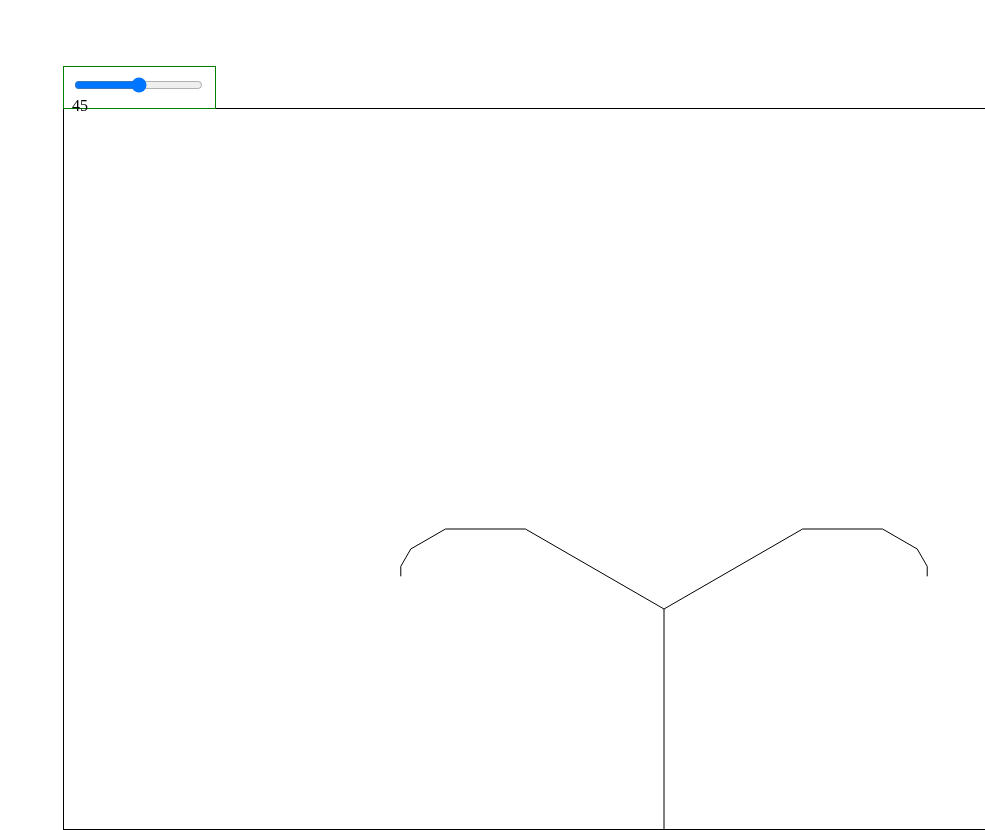
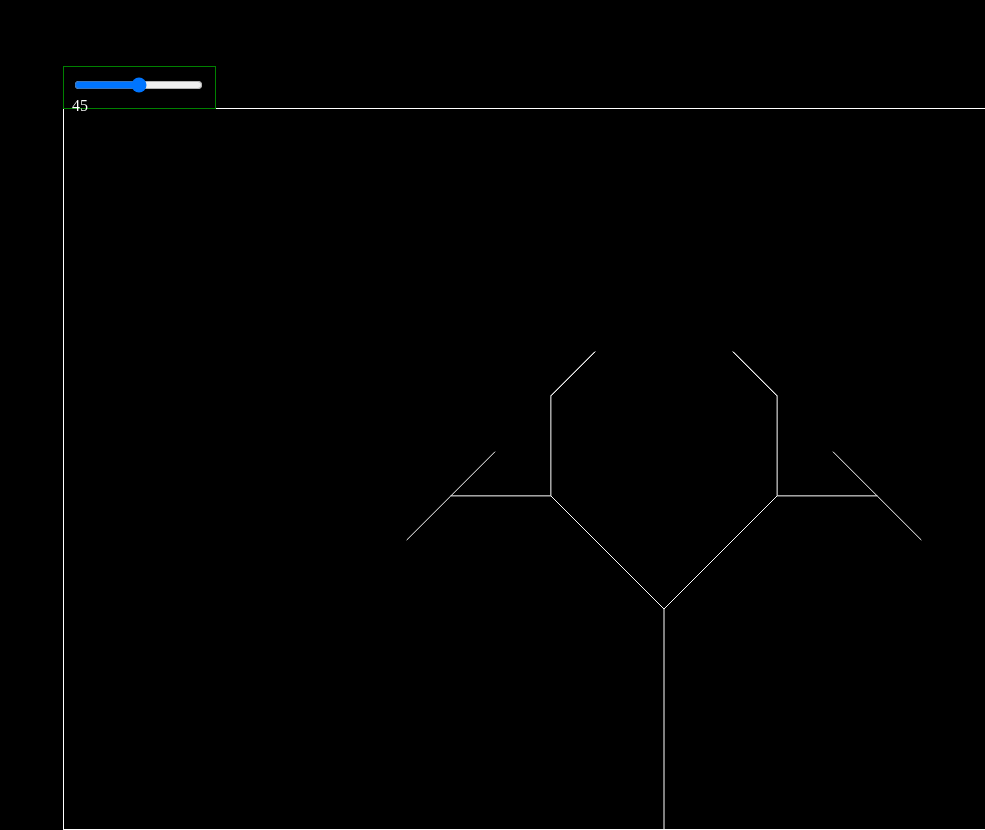
Before and after one commit to YuraHarchenko2018/pythagoras-tree, a plain HTML site: page index.html in a window 1280 px wide. Shown: the top 830 px of the page, without its empty margins (295-1280 px from the left). Drawn offline with Linux system fonts and the light colour scheme.

Commit message:
added a generate all branch

```diff
--- a/index.css
+++ b/index.css
@@ -2,14 +2,18 @@
     margin: 100px 350px;
     width: 1200px;
     height: 720px;
-    border: 1px solid black;
+    border: 1px solid white;
 }
 .range_wrapper {
     width: 135px;
     height: 25px;
     padding: 8px;
     border: 1px solid green;
+    color: white;
     position: fixed;
     left: 358px;
     top: 66px;
 }
+body {
+    background: #000;
+}
--- a/index_oop.js
+++ b/index_oop.js
@@ -4,10 +4,10 @@ class Tree {
         this.canvas = document.querySelector('#ctx')
         this.Drange = document.querySelector('#set_degr')
         this.ctx = this.canvas.getContext('2d')
-        this.ctx.lineWidth = 1       // толщина линии
-        this.ctx.fillStyle = 'black' // цвет    линии
+        this.ctx.lineWidth = 1         // толщина линии
+        this.ctx.strokeStyle = 'white' // цвет    линии
 
-        this.degrBase = 30
+        this.degrBase = 45
         this.degr = this.degrBase
 
         this.set_default()
@@ -15,12 +15,13 @@ class Tree {
     }
 
     set_default() {
-        this.length = 160
-        this.step_value = 10
+        this.length = 160 // первоначальная длинна лнии
+        this.step_value = 3 // кол-во шагов (росования)
 
-        this.baseX = 600
-        this.baseY = 720
+        this.baseX = 600 // дефолтная ширина
+        this.baseY = 720 // дефолтная высота (в самом низу)
 
+        // координаты столба дерева
         this.lineX = 600
         this.lineY = 500
     }
@@ -47,60 +48,133 @@ class Tree {
 
         this.degrBase = value
         this.degr = value
-        this.makeTree()
+        this.makeTree_new()
     }
 
     makeTree() {
-        this.ctx.beginPath()
+        // отрисовываем столб дерева
+        this.ctx.beginPath()                     // clear field
         this.ctx.moveTo(this.baseX, this.baseY); // передвигаем перо
         this.ctx.lineTo(this.lineX, this.lineY); // рисуем линию
 
         this.direction = 'right'
-        for (let i = 0; i < this.step_value; i++) {
-            this.new_createBranch(i)
-        }
+        this.createBranch()
 
         this.set_default()
         this.ctx.moveTo(this.lineX, this.lineY); // передвигаем перо
         this.degr = this.degrBase
 
         this.direction = 'left'
-        for (let i = 0; i < this.step_value; i++) {
-            this.new_createBranch(i)
-        }
+        this.createBranch()
 
         this.ctx.stroke()
         this.ctx.closePath()
     }
 
-    new_createBranch(i) {
-        let degr_str = String(this.degrBase)
-        let coefficient = 1
-        if(degr_str.length > 1) {
-            coefficient = degr_str.slice(0, 1)
+    makeTree_new() {
+        // отрисовываем столб дерева
+        this.ctx.beginPath()                     // clear field
+        this.ctx.moveTo(this.baseX, this.baseY); // передвигаем перо
+        this.ctx.lineTo(this.lineX, this.lineY); // рисуем линию
+
+        this.createBranch_new(this.step_value, true, this.degr, this.length, this.lineX, this.lineY)
+
+        this.set_default()
+        this.ctx.moveTo(this.lineX, this.lineY); // передвигаем перо
+        this.degr = this.degrBase
+
+        this.createBranch_new(this.step_value, false, this.degr, this.length, this.lineX, this.lineY)
+
+        this.ctx.stroke()
+        this.ctx.closePath()
+    }
+
+    createBranch_new(stepValue = 10, sideBool = true, degr = 45, length, lineX, lineY) {
+        this.direction = sideBool ? 'right' : 'left'
+
+        if(stepValue > 0) {
+            // processing
+            let result = this.count_angle_new(degr, length, lineX, lineY)
+            this.ctx.moveTo(lineX, lineY)
+            this.ctx.lineTo(result.lineX, result.lineY)
+
+            length = length / 1.6
+
+            stepValue--
+            this.createBranch_new(stepValue, sideBool, (degr - Number(this.degrBase)), length, result.lineX, result.lineY)
+            this.createBranch_new(stepValue, !sideBool, (degr + Number(this.degrBase)), length, result.lineX, result.lineY)
+        }
+    }
+
+    count_angle_new(degr, length, lineX, lineY) {
+        degr = Number(degr)
+
+        if(degr <= 0) degr = 360 + degr
+
+        if(degr > 0 && degr < 90) {
+            let result = this.do_1_section_new(lineX, lineY, length, degr)
+            lineX = result.lineX
+            lineY = result.lineY
+        }
+        if(degr > 90 && degr < 180) {
+            let result = this.do_2_section_new(lineX, lineY, length, degr)
+            lineX = result.lineX
+            lineY = result.lineY
+        }
+        if(degr > 180 && degr < 270) {
+            let result = this.do_3_section_new(lineX, lineY, length, degr)
+            lineX = result.lineX
+            lineY = result.lineY
+        }
+        if(degr > 270 && degr < 360) {
+            let result = this.do_4_section_new(lineX, lineY, length, degr)
+            lineX = result.lineX
+            lineY = result.lineY
         }
 
-        if(i != 0) {
-            this.degr -= Number(this.degrBase ) // / coefficient
-        } else if(this.degr == 0) {
-            this.degr -= Number(this.degrBase ) // / coefficient
+        /////////
+        if(degr == 90)  lineY -= length
+
+        if(degr == 180) {
+            if(this.direction == "right") {
+                lineX -= length
+            }
+            if(this.direction == "left") {
+                lineX += length
+            }
+        }
+        if(degr == 270) lineY += length
+
+        if(degr == 360) {
+            if(this.direction == "right") {
+                lineX += length
+            }
+            if(this.direction == "left") {
+                lineX -= length
+            }
         }
 
-        this.count_angle()
+        return {
+            "lineY": lineY,
+            "lineX": lineX
+        }
+    }
 
+    createBranch() {
+        while(this.step_value > 0) {
+            this.count_angle()
+            this.ctx.lineTo(this.lineX, this.lineY)
 
-        this.step_value--
-        //this.direction = 'left'
-        // for (let i = 0; i < this.step_value; i++) {
-        //     this.new_createBranch(i)
-        // }
-
-        this.length = this.length / 2
+            this.degr -= Number(this.degrBase )
+            this.length = this.length / 1.6
+            this.step_value--
+        }
     }
 
     count_angle() {
+        this.degr = Number(this.degr)
+
         if(this.degr <= 0) this.degr = 360 + this.degr
-
 
         if(this.degr > 0 && this.degr < 90) {
             this.do_1_section()
@@ -138,8 +212,6 @@ class Tree {
             }
         }
 
-
-        this.ctx.lineTo(this.lineX, this.lineY)
     }
 
     ///////
@@ -163,6 +235,30 @@ class Tree {
         }
     }
 
+    do_1_section_new(lineX, lineY, length, degr) {
+        let radian = degr * Math.PI / 180
+
+        // if turn right
+        let sin = Math.sin(radian)
+        let cos = Math.cos(radian)
+        let yLength = length * sin
+        let xLength = length * cos
+
+        if(this.direction == "right") {
+            lineX += xLength
+            lineY -= yLength
+        }
+        if(this.direction == "left") {
+            lineX -= xLength
+            lineY -= yLength
+        }
+
+        return {
+            "lineY": lineY,
+            "lineX": lineX
+        }
+    }
+
     do_2_section() {
         let degr = this.degr - 90
         let radian = degr * Math.PI / 180
@@ -180,6 +276,31 @@ class Tree {
         if(this.direction == "left") {
             this.lineX += xLength
             this.lineY -= yLength
+        }
+    }
+
+    do_2_section_new(lineX, lineY, length, degr) {
+        degr = degr - 90
+        let radian = degr * Math.PI / 180
+
+        // if turn right
+        let sin = Math.sin(radian)
+        let cos = Math.cos(radian)
+        let xLength = length * sin
+        let yLength = length * cos
+
+        if(this.direction == "right") {
+            lineX -= xLength
+            lineY -= yLength
+        }
+        if(this.direction == "left") {
+            lineX += xLength
+            lineY -= yLength
+        }
+
+        return {
+            "lineY": lineY,
+            "lineX": lineX
         }
     }
 
@@ -203,6 +324,31 @@ class Tree {
         }
     }
 
+    do_3_section_new(lineX, lineY, length, degr) {
+        degr = degr - 180
+        let radian = degr * Math.PI / 180
+
+        // if turn right
+        let sin = Math.sin(radian)
+        let cos = Math.cos(radian)
+        let xLength = length * sin
+        let yLength = length * cos
+
+        if(this.direction == "right") {
+            lineX -= xLength
+            lineY += yLength
+        }
+        if(this.direction == "left") {
+            lineX += xLength
+            lineY += yLength
+        }
+
+        return {
+            "lineY": lineY,
+            "lineX": lineX
+        }
+    }
+
     do_4_section() {
         let degr = this.degr - 270
         let radian = degr * Math.PI / 180
@@ -223,11 +369,58 @@ class Tree {
         }
     }
 
+    do_4_section_new(lineX, lineY, length, degr) {
+        degr = degr - 270
+        let radian = degr * Math.PI / 180
+
+        // if turn right
+        let sin = Math.sin(radian)
+        let cos = Math.cos(radian)
+        let xLength = length * sin
+        let yLength = length * cos
+
+        if(this.direction == "right") {
+            lineX += xLength
+            lineY += yLength
+        }
+        if(this.direction == "left") {
+            lineX -= xLength
+            lineY += yLength
+        }
+
+        return {
+            "lineY": lineY,
+            "lineX": lineX
+        }
+    }
+
 }
 
 const Tree_ex = new Tree()
-      Tree_ex.makeTree()
+      Tree_ex.makeTree_new()
 
 function getRandomInt(min, max) {
   return Math.floor(Math.random() * (max - min)) + min;
 }
+
+var fill_state = {}
+
+function test_recursion(test_counter_arg, side) {
+    if(test_counter_arg > 0) {
+        let keyValue = fill_state[test_counter_arg]
+
+        if(typeof(keyValue) != "undefined" && keyValue !== null) {
+            fill_state[test_counter_arg].push(side)
+        } else {
+            fill_state[test_counter_arg] = [side]
+        }
+
+        test_counter_arg--
+        test_recursion(test_counter_arg, side)
+        test_recursion(test_counter_arg, !side)
+    }
+}
+
+test_recursion(5, false)
+test_recursion(5, true)
+console.dir(fill_state)
```
